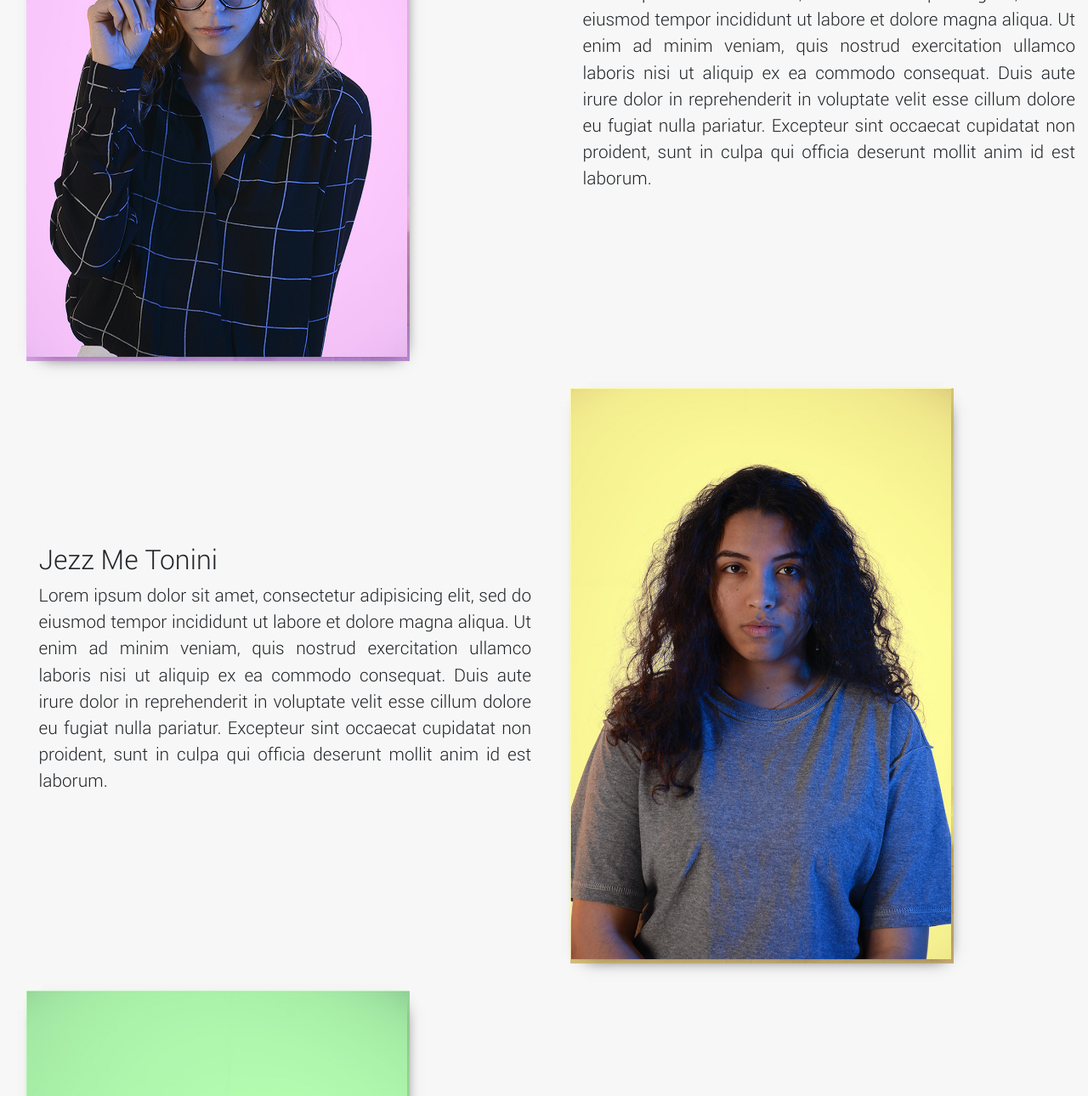
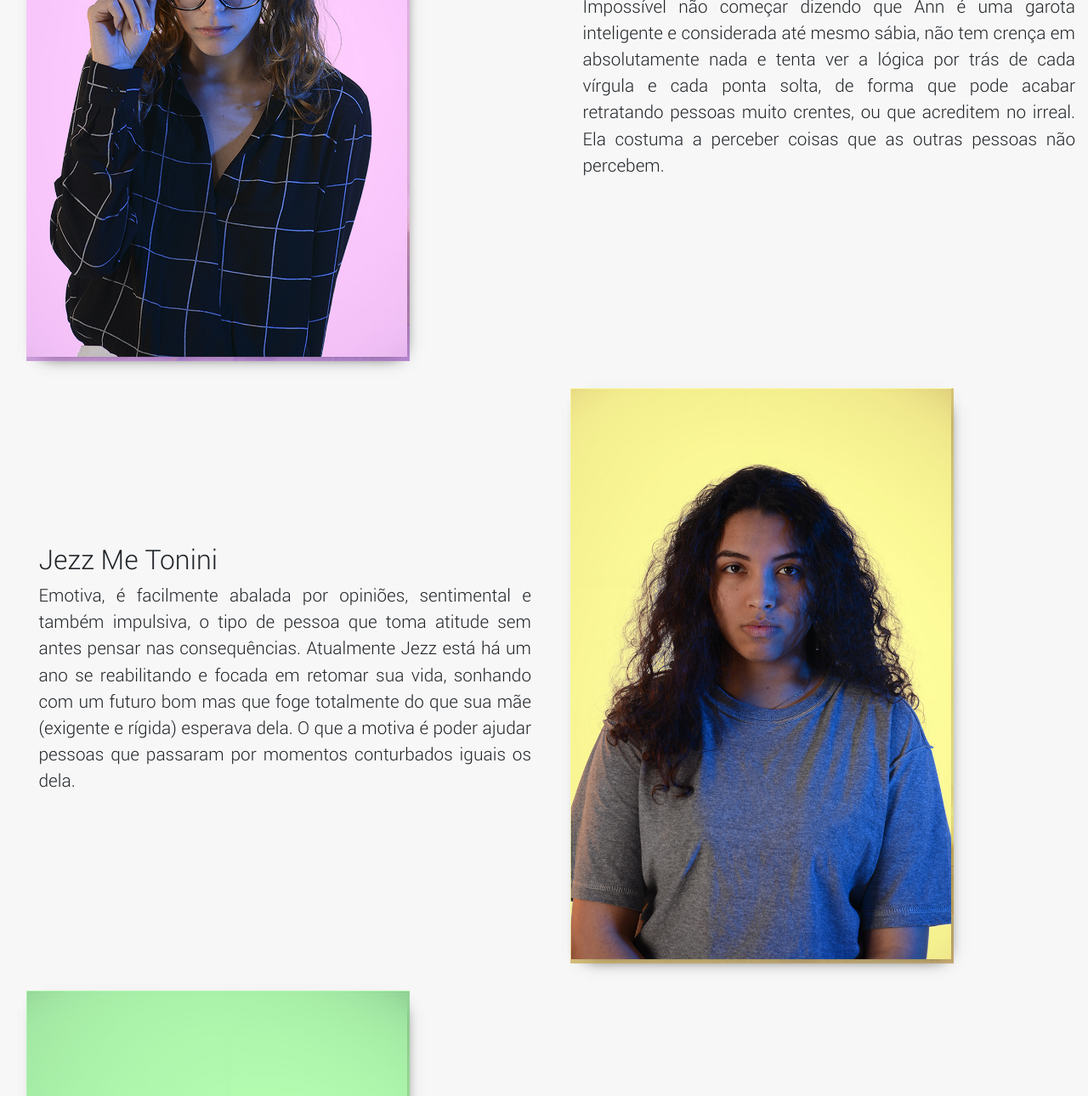
Before and after one commit to luandunasetec/interSite, a plain HTML site: page atores.html in a window 1280 px wide. Shown: the part 348-1638 px from the top of the page at 85% size. Drawn offline with Linux system fonts and the light colour scheme.

Commit message:
toma um push na cara

```diff
--- a/atores.html
+++ b/atores.html
@@ -36,12 +36,10 @@
       <div class="col-md-6 justify-content-center align-self-center">
         <h2>Ann Sagan</h2>
         <p>
-          Lorem ipsum dolor sit amet, consectetur adipisicing elit, sed do eiusmod
-          tempor incididunt ut labore et dolore magna aliqua. Ut enim ad minim veniam,
-          quis nostrud exercitation ullamco laboris nisi ut aliquip ex ea commodo
-          consequat. Duis aute irure dolor in reprehenderit in voluptate velit esse
-          cillum dolore eu fugiat nulla pariatur. Excepteur sint occaecat cupidatat non
-          proident, sunt in culpa qui officia deserunt mollit anim id est laborum.
+          Impossível não começar dizendo que Ann é uma garota inteligente e considerada até mesmo sábia, não tem crença
+          em absolutamente nada e tenta ver a lógica por trás de cada vírgula e cada ponta solta, de forma que pode
+          acabar retratando pessoas muito crentes, ou que acreditem no irreal. Ela costuma a perceber coisas que as
+          outras pessoas não percebem.
         </p>
       </div>
     </div>
@@ -50,12 +48,10 @@
       <div class="col-md-6 justify-content-center align-self-center">
         <h2>Jezz Me Tonini</h2>
         <p>
-          Lorem ipsum dolor sit amet, consectetur adipisicing elit, sed do eiusmod
-          tempor incididunt ut labore et dolore magna aliqua. Ut enim ad minim veniam,
-          quis nostrud exercitation ullamco laboris nisi ut aliquip ex ea commodo
-          consequat. Duis aute irure dolor in reprehenderit in voluptate velit esse
-          cillum dolore eu fugiat nulla pariatur. Excepteur sint occaecat cupidatat non
-          proident, sunt in culpa qui officia deserunt mollit anim id est laborum.
+          Emotiva, é facilmente abalada por opiniões, sentimental e também impulsiva, o tipo de pessoa que toma atitude
+          sem antes pensar nas consequências. Atualmente Jezz está há um ano se reabilitando e focada em retomar sua
+          vida, sonhando com um futuro bom mas que foge totalmente do que sua mãe (exigente e rígida) esperava dela. O
+          que a motiva é poder ajudar pessoas que passaram por momentos conturbados iguais os dela.
         </p>
       </div>
       <div class="col-md-6">
@@ -72,7 +68,9 @@
       <div class="col-md-6 justify-content-center align-self-center">
         <h2>Débora Szamk</h2>
         <p>
-          Sou estudante, automaticamente bem curiosa, adoro observar as pessoas e ajudar quem precisa, devido a uma infancia cheia de brigas, eu tento ser o mais calma e paciente possível, adoro animais, dias de sol, sorvete de morango e de se a juntar com galera.
+          Estudante, ela é uma garota bem curiosa que adora observar as pessoas e ajudar quem precisa. Devido a uma
+          infância cheia de brigas, ela tenta ser o mais calma e paciente possível. Adoro animais, dias de sol, sorvete
+          de morango e se a juntar com galera.
         </p>
       </div>
     </div>
@@ -81,12 +79,10 @@
       <div class="col-md-6 justify-content-center align-self-center">
         <h2>Gustavo Gabriel</h2>
         <p>
-          Lorem ipsum dolor sit amet, consectetur adipisicing elit, sed do eiusmod
-          tempor incididunt ut labore et dolore magna aliqua. Ut enim ad minim veniam,
-          quis nostrud exercitation ullamco laboris nisi ut aliquip ex ea commodo
-          consequat. Duis aute irure dolor in reprehenderit in voluptate velit esse
-          cillum dolore eu fugiat nulla pariatur. Excepteur sint occaecat cupidatat non
-          proident, sunt in culpa qui officia deserunt mollit anim id est laborum.
+          Gustavo sempre foi um garoto distraído, estava sempre com a cabeça no mundo da lua, o que já lhe causou
+          diversos acidentes durante sua vida. Apesar de toda essa falta de atenção, ele é um ótimo amigo e que se
+          importa muito com as pessoas. Esse traço da sua personalidade se deu pelo seu pai ter lhe deixado quando era
+          uma criança e toda essa falta de carinho, ele tenta passar para os outros.
         </p>
       </div>
       <div class="col-md-6">
@@ -103,12 +99,10 @@
       <div class="col-md-6 justify-content-center align-self-center">
         <h2>Ricardo Cortez Leal</h2>
         <p>
-          Lorem ipsum dolor sit amet, consectetur adipisicing elit, sed do eiusmod
-          tempor incididunt ut labore et dolore magna aliqua. Ut enim ad minim veniam,
-          quis nostrud exercitation ullamco laboris nisi ut aliquip ex ea commodo
-          consequat. Duis aute irure dolor in reprehenderit in voluptate velit esse
-          cillum dolore eu fugiat nulla pariatur. Excepteur sint occaecat cupidatat non
-          proident, sunt in culpa qui officia deserunt mollit anim id est laborum.
+          Filho único, não tem muitos amigos. Seus pais o tratavam com muita rigidez e lhe ensinando maus hábitos com
+          outras pessoas. Teve como influência seu pai, que é dono de uma empresa especializada em tecnologia. Ricardo
+          teve a avó muito próxima e muito carinhosa com ele. Estuda desde muito novo para ser o sucessor da empresa do
+          pai dele a Leal tec. e nunca vai desistir desse seu sonho.
         </p>
       </div>
     </div>
```
